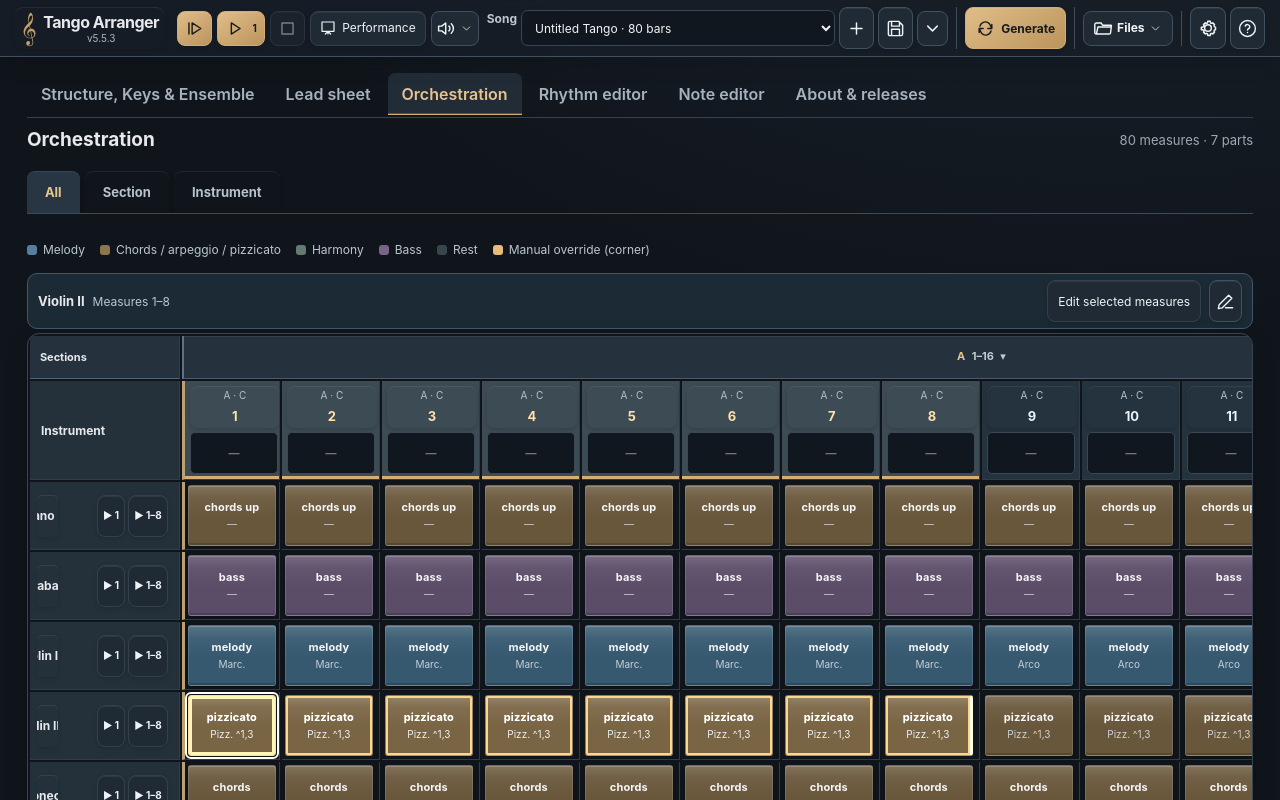
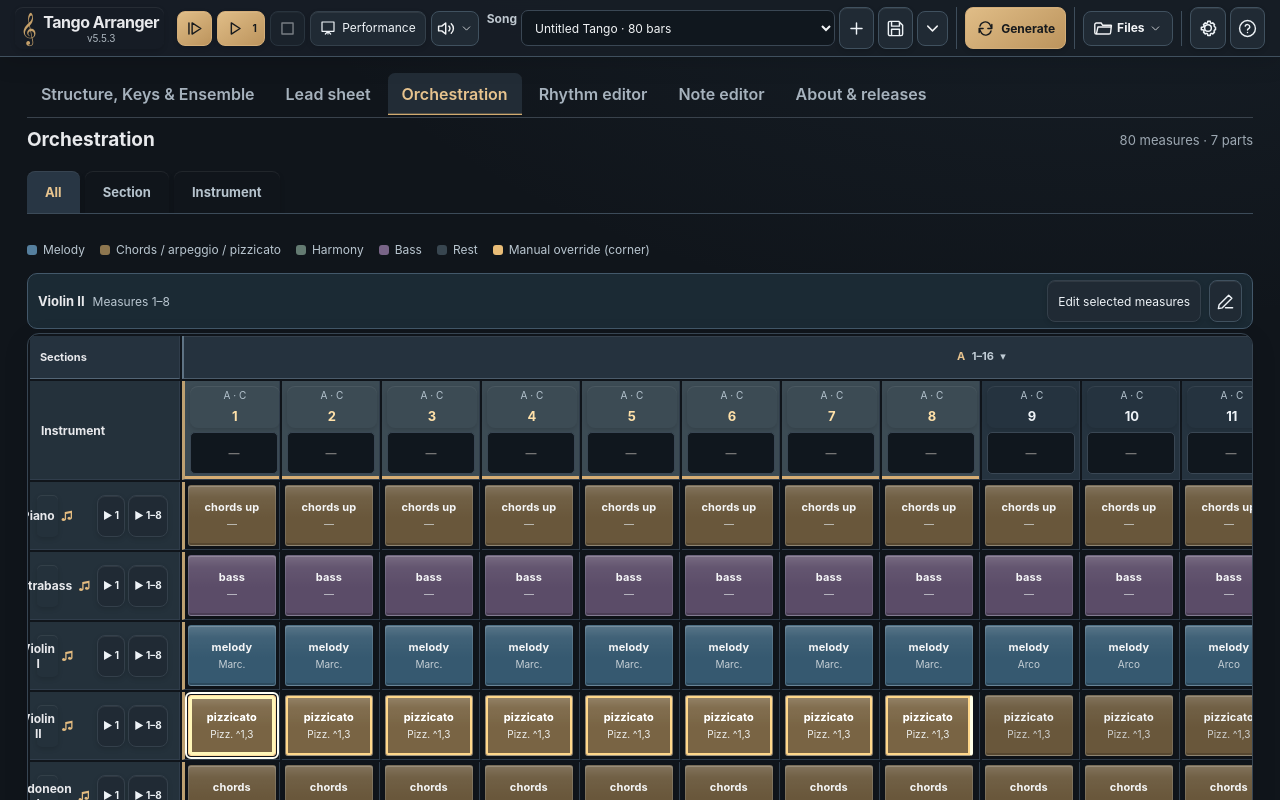
Before and after one commit to niwrA/tango-arranger, a Vue app: page / in a window 1280 px wide. Shown: the top 800 px of the page. Built offline with nearby package versions, Linux system fonts and the light colour scheme.

Commit message:
Restore readable instrument names alongside compact orchestration playback buttons

```diff
--- a/src/style.css
+++ b/src/style.css
@@ -1163,3 +1163,27 @@ label{line-height:1.35}
   .song-map tbody th.sticky-instrument{min-width:240px;max-width:240px;width:240px}
   .song-map tbody th.sticky-instrument .instrument-heading-button{width:calc(100% - 114px);font-size:11px}
 }
+
+
+/* Give full instrument names priority; keep compact playback actions beside them. */
+.song-map tbody th.sticky-instrument{
+  min-width:340px;
+  max-width:340px;
+  width:340px;
+}
+.song-map tbody th.sticky-instrument .instrument-heading-button{
+  width:calc(100% - 114px);
+  flex:0 1 auto;
+  overflow:visible;
+  text-overflow:clip;
+  white-space:normal;
+  overflow-wrap:normal;
+  line-height:1.2;
+  text-align:left;
+  justify-content:flex-start;
+}
+.song-map tbody th.sticky-instrument .instrument-row-preview{width:110px}
+@media(max-width:650px){
+  .song-map tbody th.sticky-instrument{min-width:310px;max-width:310px;width:310px}
+  .song-map tbody th.sticky-instrument .instrument-heading-button{width:calc(100% - 114px)}
+}
```
